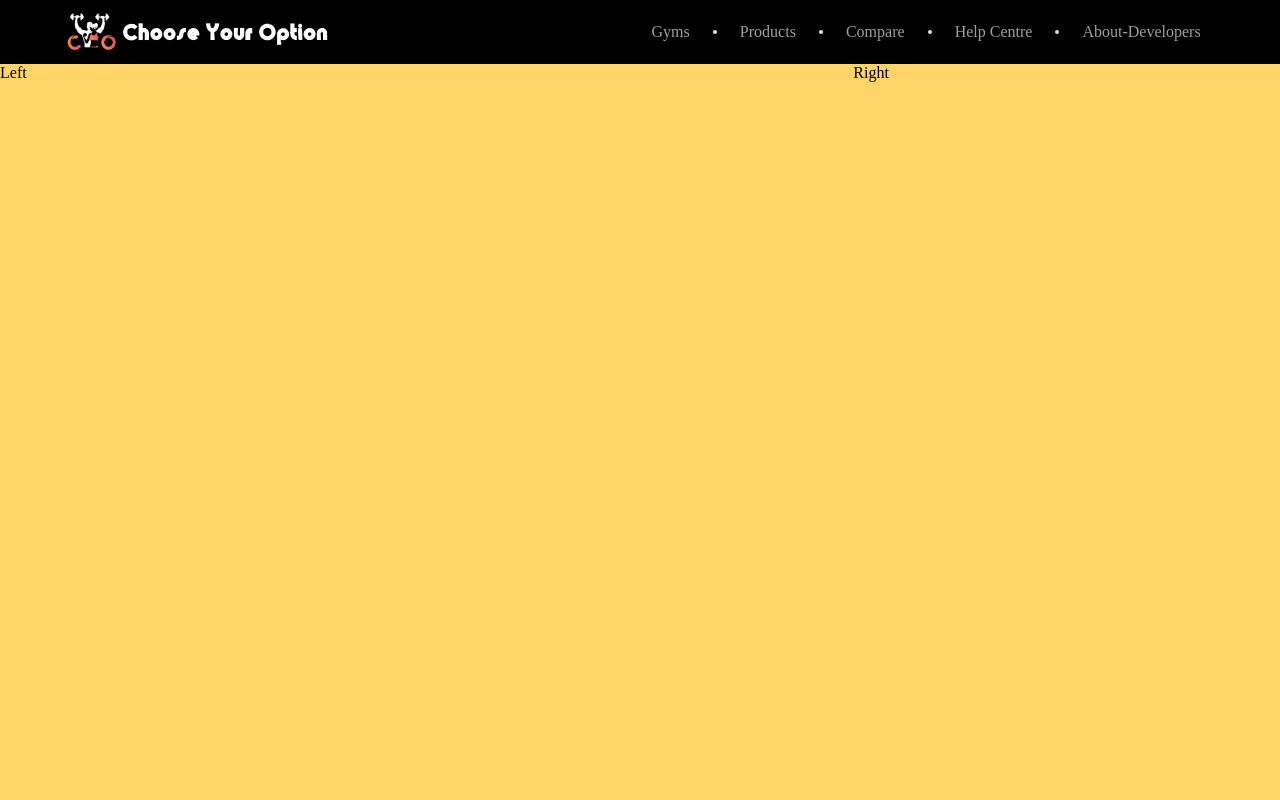
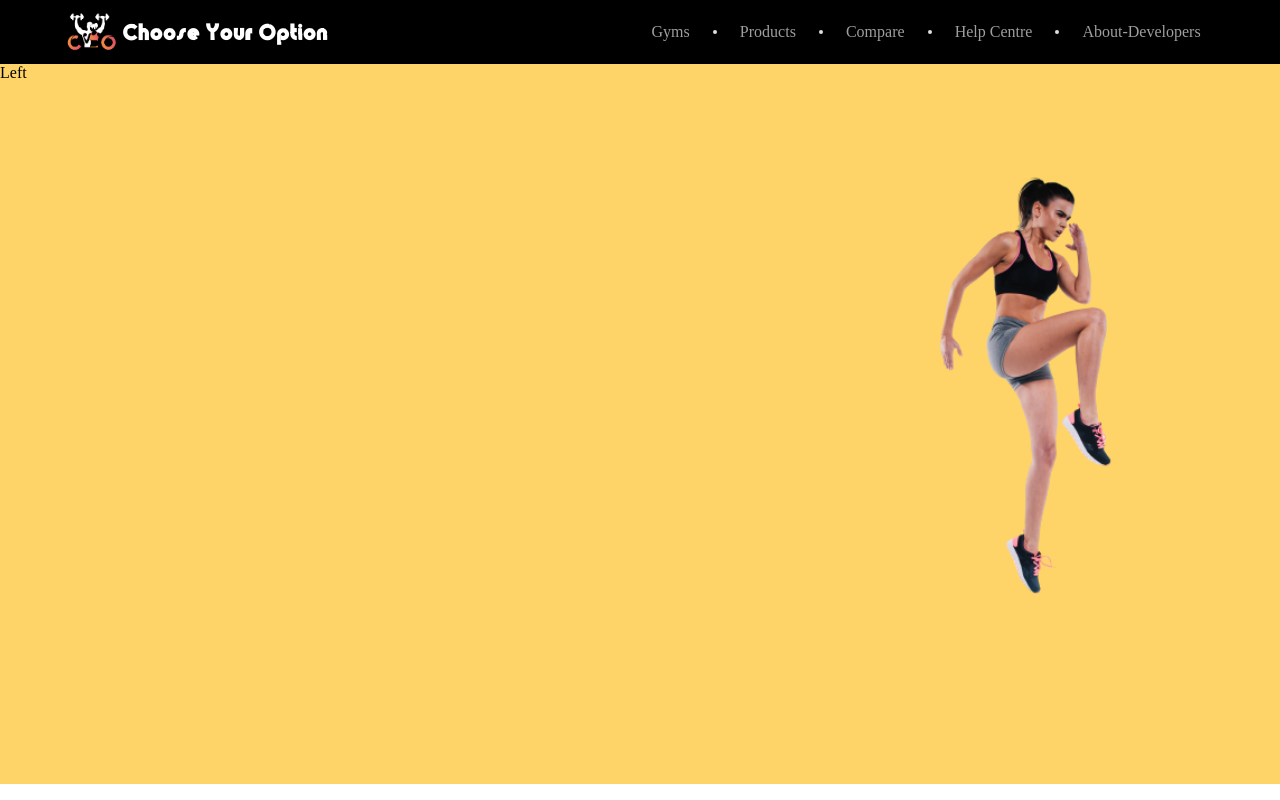
Before and after one commit to Dv2204/Cyo-Web, a React (Create React App) app in the folder client/: page / in a window 1280 px wide. Shown: the top 800 px of the page. Built offline with nearby package versions, Linux system fonts and the light colour scheme.

Commit message:
image setup

```diff
--- a/client/src/components/mainPage/Main.js
+++ b/client/src/components/mainPage/Main.js
@@ -14,8 +14,8 @@ const Main = () => {
                <Grid item lg={8} md={8}>
                     Left
                </Grid>
-               <Grid item lg={4} md={4}>
-                    Right
+               <Grid item lg={4} md={4} >
+               <Avatar src={main} alt="Profile" className={classes.image} / >
                </Grid>
            </Grid>
         </Grid>
--- a/client/src/components/mainPage/MainStyles.js
+++ b/client/src/components/mainPage/MainStyles.js
@@ -3,8 +3,14 @@ import { makeStyles } from "@material-ui/core/styles";
 export const useStyles = makeStyles((theme) => ({
     row:{
         backgroundColor: 'rgba(254, 212, 105, 1)',
-        height: '100vh',
+       // height: '100vh',
         width: '100%',
         overflowX: 'hidden'
+    },
+    image: {
+        width: theme.spacing(40),
+        height: theme.spacing(80),
+        overflowY: 'hidden',
+       marginTop: '5rem'
     }
 }))
```
